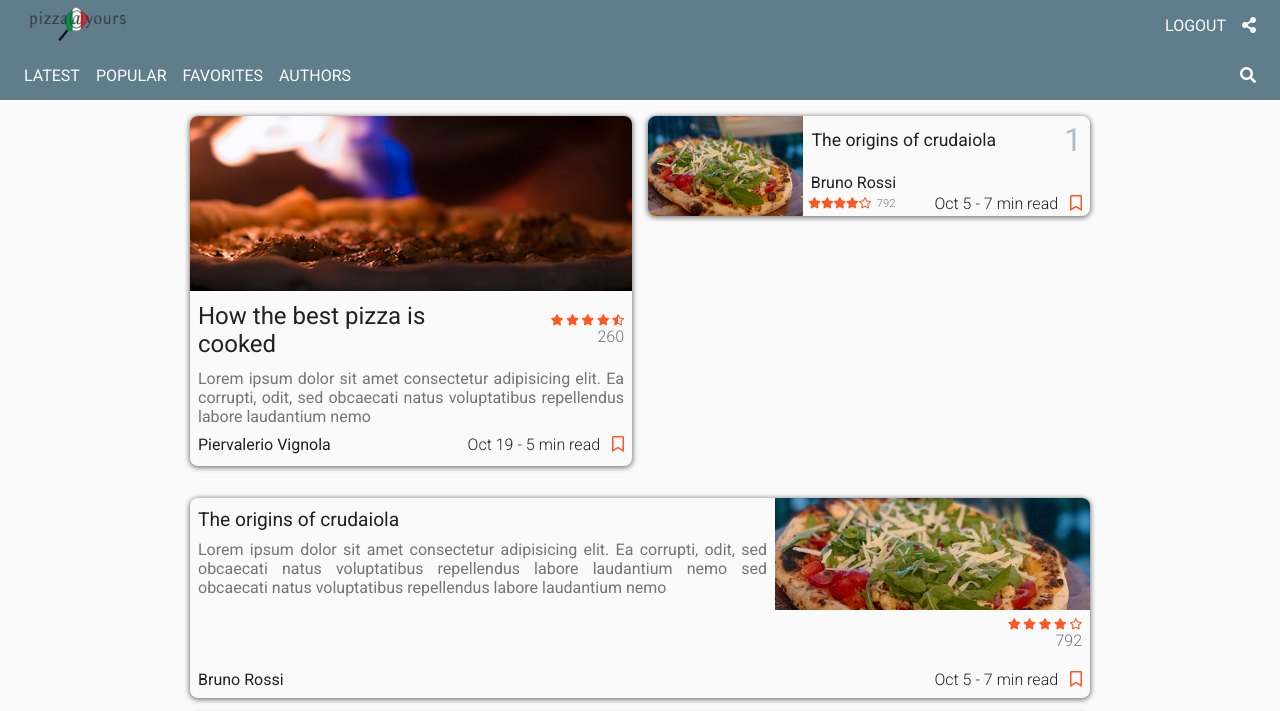
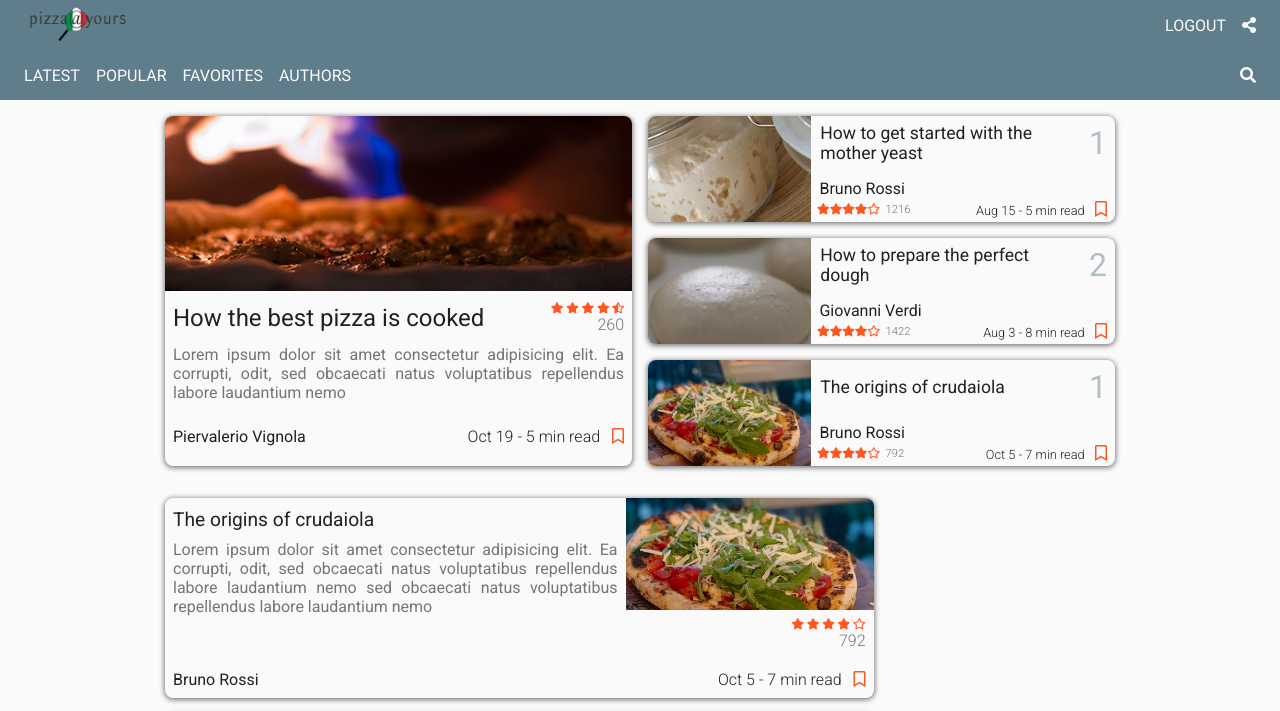
Before and after one commit to pierva/personal-blog, a plain HTML site: page index.html in a window 1280 px wide. Shown: the top 711 px of the page. Drawn offline with Linux system fonts and the light colour scheme.

Commit message:
feat: Complete top 3 posts section

```diff
--- a/index.html
+++ b/index.html
@@ -90,13 +90,96 @@
                 <!-- MAIN POST END -->
             </section>
 
-            <!-- TOP 3 POSTS -->
-
+            <!-- TOP 3 POSTS START-->
             <section id="topRight">
                 <div class="card post-small p-0">
                     <div class="card-sided-small">
                         <div class="small-side">
-                            <img src="./static/assets/img/crudaiola.jpg" alt="pizza in the oven"
+                            <img src="./static/assets/img/lievito_madre.jpg" alt="mother yeast"
+                                class="card-img card-sided-small-img-left">
+                        </div>
+                        <div class="card-side large-side">
+                            <div class="card-small-header-group">
+                                <a href="#">
+                                    <h1 class="card-small-title">How to get started with the mother yeast</h1>
+                                </a>
+                                <div>
+                                    <span class="ranking text-secondary">1</span>
+                                </div>
+                            </div>
+
+                            <div>
+                                <div class="row ml-05 mr-05">
+                                    <span class="author">Bruno Rossi</span>
+                                </div>
+                                <div class="card-footer m-0 w-100">
+                                    <div class="rating rating-group d-inline-flex text-warning">
+                                        <span class="fas fa-star"></span>
+                                        <span class="fas fa-star"></span>
+                                        <span class="fas fa-star"></span>
+                                        <span class="fas fa-star"></span>
+                                        <span class="fas fa-star star-empty"></span>
+                                        <div class="text-description font-light ml-05">
+                                            <span id="totalReview">1216</span>
+                                        </div>
+                                    </div>
+
+                                    <div class="font-light mr-05">
+                                        <span class="font-small date">Aug 15 - 5 min read</span>
+                                        <span class="fas fa-bookmark bookmark-empty text-warning"></span>
+                                    </div>
+                                </div>
+
+                            </div>
+                        </div>
+                    </div>
+                </div>
+                <div class="card post-small p-0">
+                    <div class="card-sided-small">
+                        <div class="small-side">
+                            <img src="./static/assets/img/DoughJPG.JPG" alt="dough"
+                                class="card-img card-sided-small-img-left">
+                        </div>
+                        <div class="card-side large-side">
+                            <div class="card-small-header-group">
+                                <a href="#">
+                                    <h1 class="card-small-title">How to prepare the perfect dough</h1>
+                                </a>
+                                <div>
+                                    <span class="ranking text-secondary">2</span>
+                                </div>
+                            </div>
+
+                            <div>
+                                <div class="row ml-05 mr-05">
+                                    <span class="author">Giovanni Verdi</span>
+                                </div>
+                                <div class="card-footer m-0 w-100">
+                                    <div class="rating rating-group d-inline-flex text-warning">
+                                        <span class="fas fa-star"></span>
+                                        <span class="fas fa-star"></span>
+                                        <span class="fas fa-star"></span>
+                                        <span class="fas fa-star"></span>
+                                        <span class="fas fa-star star-empty"></span>
+                                        <div class="text-description font-light ml-05">
+                                            <span id="totalReview">1422</span>
+                                        </div>
+                                    </div>
+
+                                    <div class="font-light mr-05">
+                                        <span class="font-small date">Aug 3 - 8 min read</span>
+                                        <span class="fas fa-bookmark bookmark-empty text-warning"></span>
+                                    </div>
+                                </div>
+
+                            </div>
+                        </div>
+                    </div>
+                </div>
+                <div class="card post-small p-0">
+                    <div class="card-sided-small">
+                        <div class="small-side">
+                            <img src="./static/assets/img/crudaiola.jpg" alt="pizza crudaiola"
                                 class="card-img card-sided-small-img-left">
                         </div>
                         <div class="card-side large-side">
@@ -126,7 +209,7 @@
                                     </div>
 
                                     <div class="font-light mr-05">
-                                        <span class="date">Oct 5 - 7 min read</span>
+                                        <span class="font-small date">Oct 5 - 7 min read</span>
                                         <span class="fas fa-bookmark bookmark-empty text-warning"></span>
                                     </div>
                                 </div>
@@ -134,7 +217,6 @@
                             </div>
                         </div>
                     </div>
-
                 </div>
             </section>
 
@@ -147,6 +229,7 @@
 
             <section id="bottom">
                 <!-- GENERAL POSTS START -->
+                <div>
                 <div class="card post p-0">
                     <div class="card-sided">
                         <div class="card-side large-side">
@@ -239,16 +322,10 @@
                         </div>
                     </div>
                 </div>
+            </div>
                 <!-- GENERAL POSTS END -->
             </section>
         </section>
-
-
-
-
-
-
-
 
         <footer class="align-center bg-primary footer">
             <div class="row justify-center">
--- a/static/css/master.css
+++ b/static/css/master.css
@@ -77,7 +77,7 @@ a {
     grid-template-areas:
         "mtl mtl mtl mtl mtr mtr mtr mtr"
         "mcc mcc mcc mcc mcc mcc mcc mcc"
-        "mbc mbc mbc mbc mbc mbc mbc mbc"
+        "mbc mbc mbc mbc mbc mbc side side"
 }
 
 .box {
@@ -306,7 +306,8 @@ a {
 
 /* SMALL CARD CSS */
 .post-small {
-    height: 100px;
+    height: 106px;
+    margin-bottom: 1em;
 }
 
 .card-sided-small {
@@ -331,6 +332,10 @@ a {
     align-items: center;
     justify-content: space-between;
     margin-right: 0.5rem;
+}
+
+.font-small {
+    font-size: 0.8rem;
 }
 
 .ranking {
@@ -388,7 +393,7 @@ a {
 }
 
 .span-8 {
-    grid-column-end: 9;
+    grid-column-end: 9 !important;
 }
 
 /* PADDING - MARGIN - ALIGNMENT */
@@ -464,6 +469,10 @@ a {
         display: none;
     }
 
+    #bottom {
+        grid-column-end: 9;
+    }
+
     .logo-img {
         background-image: url('../assets/logo/pizza_peeler_dark_for_social.png');
     }
@@ -489,6 +498,6 @@ a {
 /* Apply to large devices */
 @media (min-width: 1025px) {
     .container {
-        padding: 1rem calc((100vw - 900px)/2);
+        padding: 1rem calc((100vw - 950px)/2);
     }
 }
```
Also changed, not shown: static/assets/img/DoughJPG.JPG (added), static/assets/img/lievito_madre.jpg (added).
